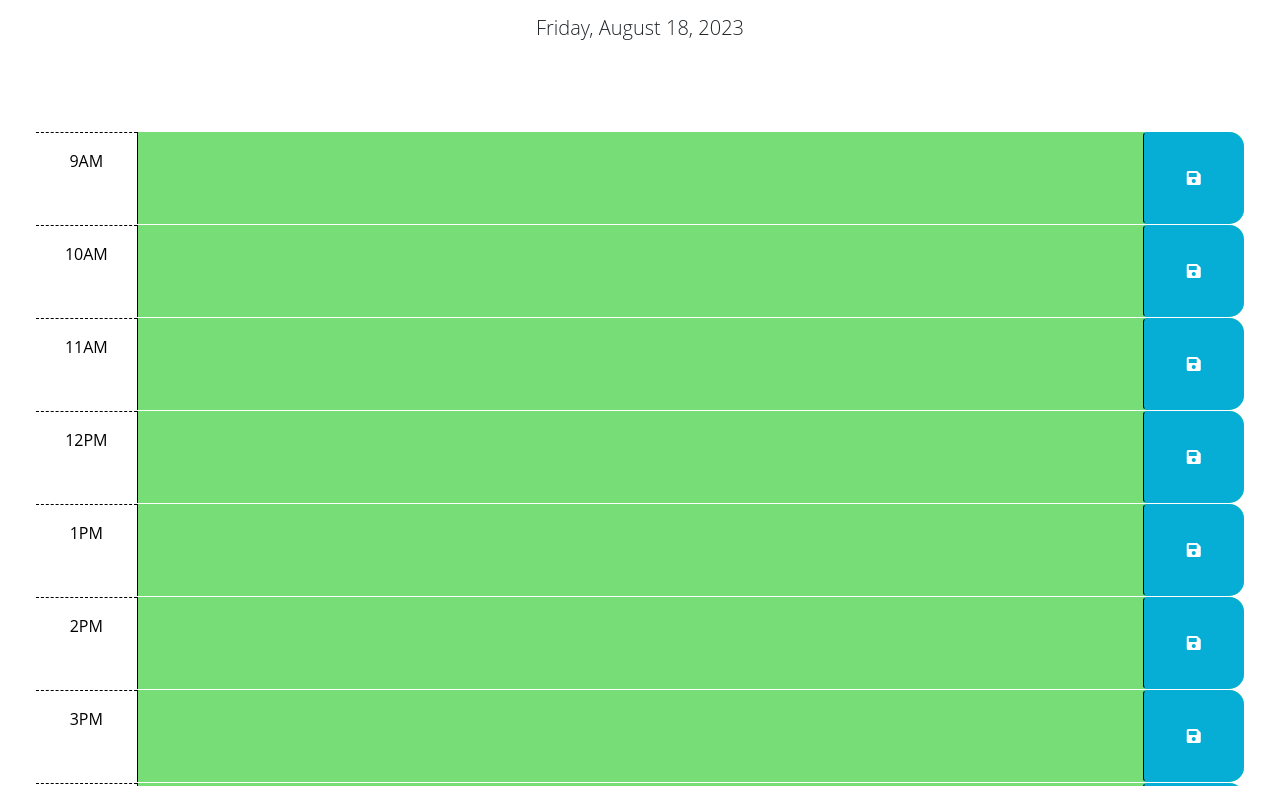
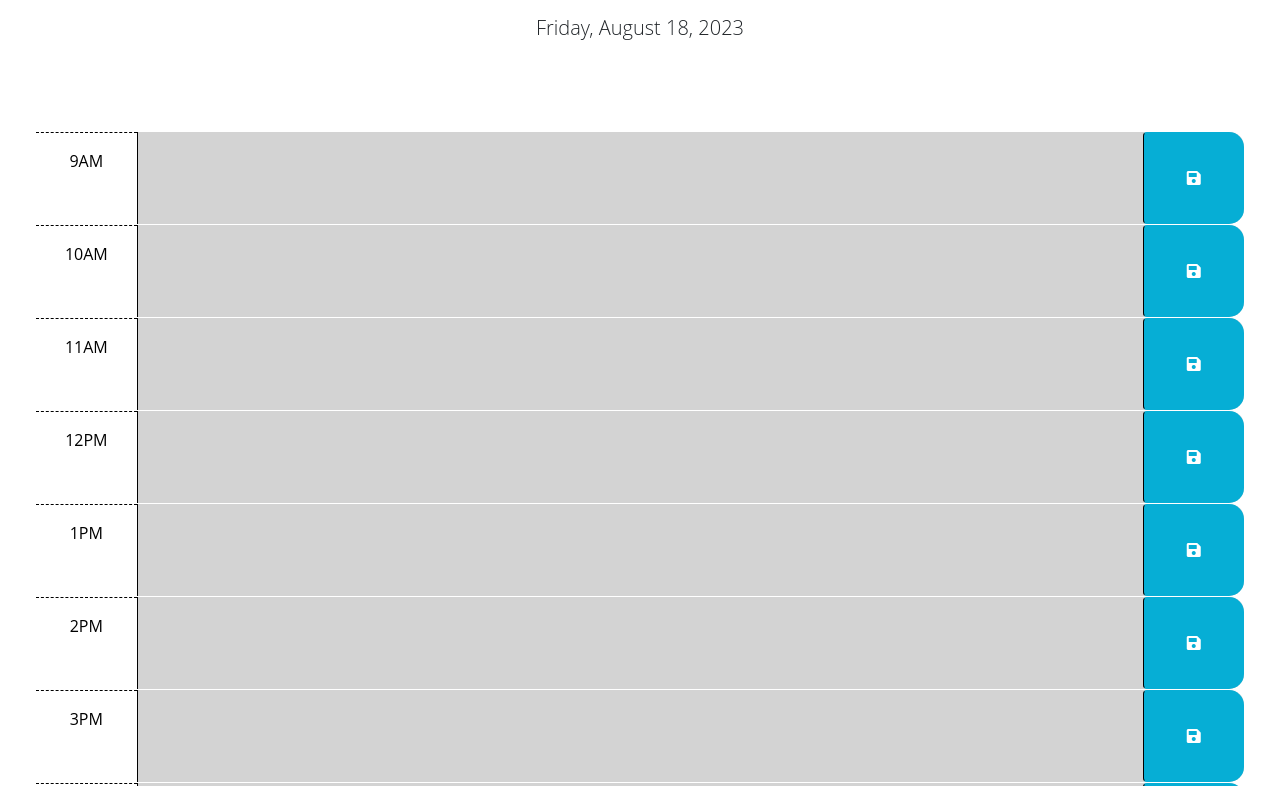
Before and after one commit to alexandrazykova/Work-Day-Scheduler, a plain HTML site: page index.html in a window 1280 px wide. Shown: the part 166-952 px from the top of the page. Drawn offline with nearby package versions, Linux system fonts and the light colour scheme.

Commit message:
:added updateHourBlocks function

```diff
--- a/assets/js/script.js
+++ b/assets/js/script.js
@@ -1,5 +1,5 @@
 // Wraps all code to finish rendering HTML before running
-$(document).ready(function(){
+$(document).ready(function () {
 
     // Display the current date in the header
     var now = dayjs();
@@ -33,8 +33,27 @@ saveBtn.on("click", function () {
 
     });
 
+    function updateHourBlocks() {
+        const currentHour = dayjs().hour();
+        // loops all the time-block elements to apply selected class
+        $(".time-block").each(function () {
+            const blockHour = parseInt($(this).attr("id").split("-")[1]);
+            const timeBlockElement = $(this);
 
+            if (blockHour < currentHour) {
+                timeBlockElement.removeClass("present future").addClass("past");
+            } else if (blockHour === currentHour) {
+                timeBlockElement.removeClass("past future").addClass("present");
+            } else {
+                timeBlockElement.removeClass("past present").addClass("future");
+            }
+        });
+    }
 
+    // Initial call to set the initial time block colors
+    updateHourBlocks();
 
+    // Update time block colors every minute
+    setInterval(updateHourBlocks, 60000);
 
 });
--- a/index.html
+++ b/index.html
@@ -34,9 +34,7 @@
     </header>
 
     <div class="container-fluid px-5">
-
-      <!-- Example of a past time block. The "past" class adds a gray background color. -->
-      <div id="hour-9" class="row time-block past present future">
+      <div id="hour-9" class="row time-block">
         <div class="col-2 col-md-1 hour text-center py-3">9AM</div>
         <textarea class="col-8 col-md-10 description" rows="3"> </textarea>
         <button class="btn saveBtn col-2 col-md-1" aria-label="save">
@@ -44,8 +42,8 @@
         </button>
       </div>
 
-      <!-- Example of a present time block. The "present" class adds a red background color. -->
-      <div id="hour-10" class="row time-block past present future">
+
+      <div id="hour-10" class="row time-block">
         <div class="col-2 col-md-1 hour text-center py-3">10AM</div>
         <textarea class="col-8 col-md-10 description" rows="3"> </textarea>
         <button class="btn saveBtn col-2 col-md-1" aria-label="save">
@@ -53,8 +51,8 @@
         </button>
       </div>
 
-      <!-- Example of a future time block. The "future" class adds a green background color. -->
-      <div id="hour-11" class="row time-block past present future">
+
+      <div id="hour-11" class="row time-block">
         <div class="col-2 col-md-1 hour text-center py-3">11AM</div>
         <textarea class="col-8 col-md-10 description" rows="3"> </textarea>
         <button class="btn saveBtn col-2 col-md-1" aria-label="save">
@@ -64,7 +62,7 @@
 
 
 
-  <div id="hour-12" class="row time-block past present future">
+  <div id="hour-12" class="row time-block">
     <div class="col-2 col-md-1 hour text-center py-3">12PM</div>
     <textarea class="col-8 col-md-10 description" rows="3"> </textarea>
     <button class="btn saveBtn col-2 col-md-1" aria-label="save">
@@ -73,7 +71,7 @@
   </div>
 
 
-<div id="hour-1" class="row time-block past present future">
+<div id="hour-1" class="row time-block">
   <div class="col-2 col-md-1 hour text-center py-3">1PM</div>
   <textarea class="col-8 col-md-10 description" rows="3"> </textarea>
   <button class="btn saveBtn col-2 col-md-1" aria-label="save">
@@ -82,7 +80,7 @@
 </div>
 
 
-<div id="hour-2" class="row time-block past present future">
+<div id="hour-2" class="row time-block">
   <div class="col-2 col-md-1 hour text-center py-3">2PM</div>
   <textarea class="col-8 col-md-10 description" rows="3"> </textarea>
   <button class="btn saveBtn col-2 col-md-1" aria-label="save">
@@ -90,7 +88,7 @@
   </button>
 </div>
 
-<div id="hour-3" class="row time-block past present future">
+<div id="hour-3" class="row time-block">
   <div class="col-2 col-md-1 hour text-center py-3">3PM</div>
   <textarea class="col-8 col-md-10 description" rows="3"> </textarea>
   <button class="btn saveBtn col-2 col-md-1" aria-label="save">
@@ -99,7 +97,7 @@
 </div>
 
 
-<div id="hour-4" class="row time-block past present future">
+<div id="hour-4" class="row time-block">
   <div class="col-2 col-md-1 hour text-center py-3">4PM</div>
   <textarea class="col-8 col-md-10 description" rows="3"> </textarea>
   <button class="btn saveBtn col-2 col-md-1" aria-label="save">
@@ -108,7 +106,7 @@
 </div>
 
 
-<div id="hour-5" class="row time-block past present future">
+<div id="hour-5" class="row time-block">
   <div class="col-2 col-md-1 hour text-center py-3">5PM</div>
   <textarea class="col-8 col-md-10 description" rows="3"> </textarea>
   <button class="btn saveBtn col-2 col-md-1" aria-label="save">
```
Lines whose indentation alone changed are shown as unchanged.
